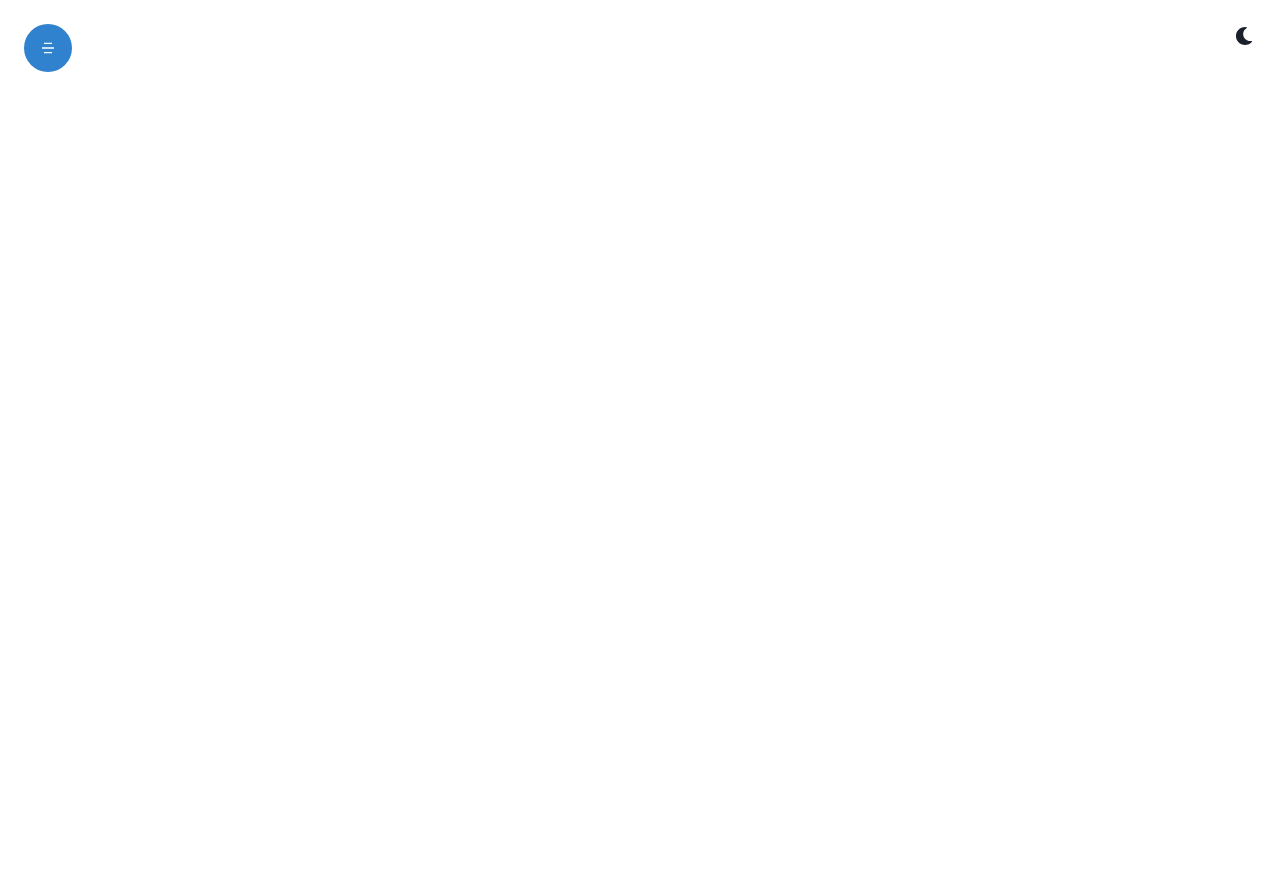
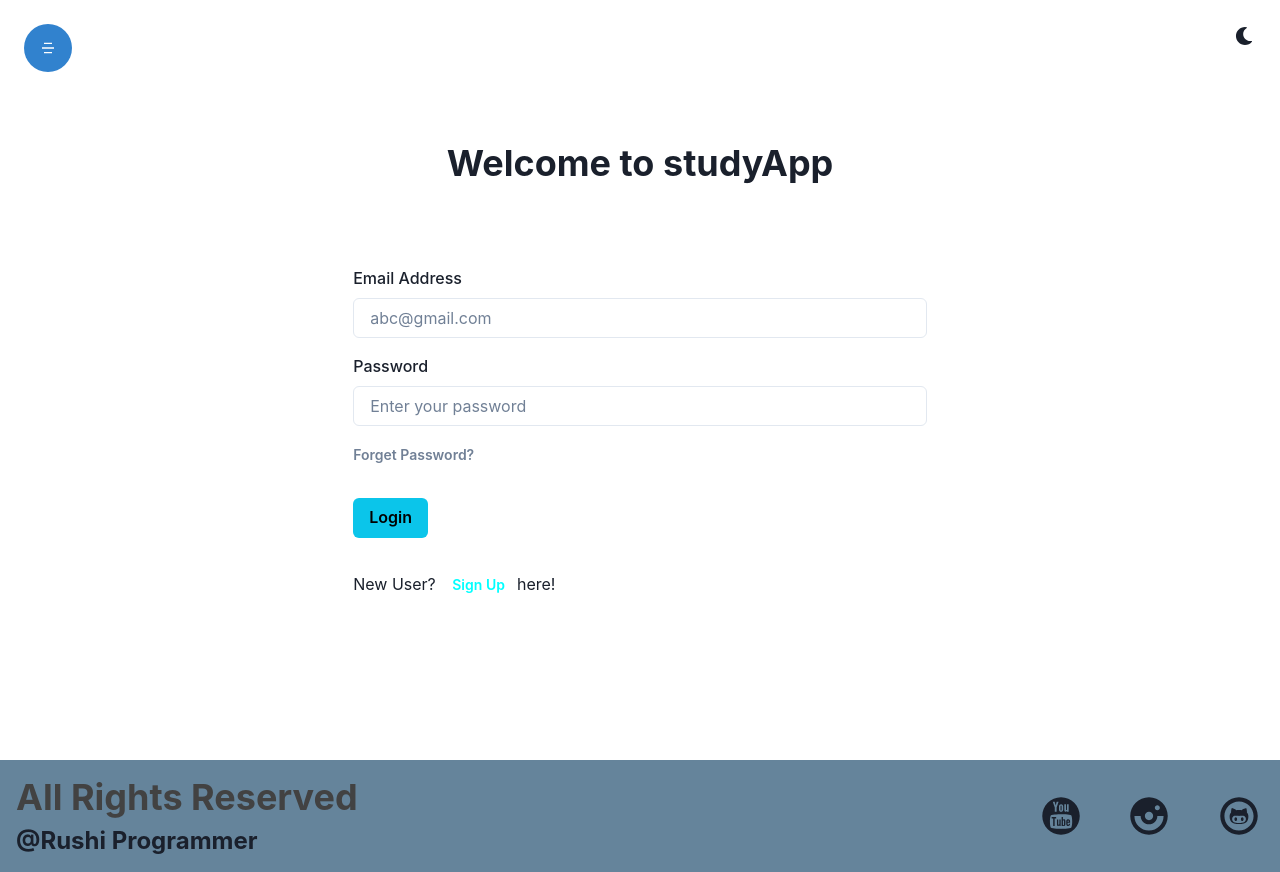
Before and after one commit to hrushikeshmysala2003/Study-App, a React (Create React App) app in the folder studyapp/: page /login in a window 1280 px wide. Before the commit this address had no page. Before the commit the page ends 800 px from the top, so only its background shows below. Built offline with nearby package versions, Linux system fonts and the light colour scheme.

Commit message:
Added a footer and Login Page

```diff
--- a/studyapp/src/App.js
+++ b/studyapp/src/App.js
@@ -3,6 +3,8 @@ import { BrowserRouter as Router, Route, Routes } from "react-router-dom"
 import Home from "./components/Home/Home"
 import Header from './components/Layout/Header/header';
 import Courses from './components/Courses/Courses';
+import Footer from './components/Layout/Footer/Footer';
+import Login from './components/Auth/Login';
 function App() {
   return <Router>
 
@@ -11,8 +13,10 @@ function App() {
     <Routes>
       <Route path='/' element={<Home />} ></Route>
       <Route path='/courses' element={<Courses />} ></Route>
+      <Route path='/login' element={<Login />} ></Route>
     </Routes>
 
+    <Footer />
   </Router>
 }
 
--- /dev/null
+++ b/studyapp/src/components/Auth/Login.jsx
@@ -0,0 +1,41 @@
+import { Container, Heading, Input, VStack, FormLabel, Box, Button } from '@chakra-ui/react'
+import React, { useState } from 'react'
+import { Link } from 'react-router-dom'
+
+const Login = () => {
+    const [ email, setEmail] = useState("")
+    const [ password, setPassword] = useState("")
+  return <Container h={"95vh"} >
+    <VStack h={"full"} justifyContent={"center"} spacing={"16"} >
+
+        <Heading children="Welcome to studyApp" />
+
+        <form style={{width: "100%"}} >
+            <Box my={"4"} >
+                <FormLabel htmlFor="email" children="Email Address" />
+                <Input required id='email' value={email} placeholder='abc@gmail.com' onChange={ e => setEmail(e.target.value) } focusBorderColor='cyan' />
+            </Box>
+            <Box my={"4"} >
+                <FormLabel htmlFor="password" children="Password" />
+                <Input required id='password'  placeholder="Enter your password" value={password}  onChange={ e => setPassword(e.target.value) } focusBorderColor='cyan' />
+            </Box>
+            <Box my={"4"} >
+                <Link to={"/forgetpassword"} >
+                    <Button fontSize={"sm"} variant={"link"} >Forget Password?</Button>
+                </Link>
+            </Box>
+            <Button width={["100%", "auto"]} my={"4"} colorScheme='cyan' type='submit' >Login</Button>
+
+            <Box my={"4"} >
+                New User? <Link to={"/register"} >
+                    <Button   size='sm' color='cyan' variant={"ghost"} >Sign Up</Button>
+                    here!
+                </Link>
+            </Box>
+        </form>
+
+    </VStack>
+  </Container>
+}
+
+export default Login
--- /dev/null
+++ b/studyapp/src/components/Layout/Footer/Footer.js
@@ -0,0 +1,28 @@
+import { Box, HStack, Heading, Stack, VStack } from '@chakra-ui/react'
+import React from 'react'
+import {TiSocialYoutubeCircular, TiSocialInstagramCircular, TiSocialGithubCircular} from "react-icons/ti"
+const Footer = () => {
+  return <Box  padding={"4"} bg={'#65849b'} minH={"10vh"}  >
+    <Stack direction={["column", 'row']} >
+        <VStack alignItems={["center" , "flex-start"]} width={"full"} >
+            <Heading children="All Rights Reserved" color={"#424242"} />
+            <Heading children="@Rushi Programmer" fontSize={"2xl"} colorScheme={"cyan"} />
+        </VStack>
+
+        <HStack spacing={["2", "10"]} fontSize={"50"} justifyContent={"center"} >
+            <a href="https://youtube.com" target='_blank'>
+                <TiSocialYoutubeCircular />
+            </a>
+            <a href="https://youtube.com" target='_blank'>
+                <TiSocialInstagramCircular />
+            </a>
+            <a href="https://youtube.com" target='_blank'>
+                <TiSocialGithubCircular />
+            </a>
+        </HStack>
+
+    </Stack>
+  </Box>
+}
+
+export default Footer
```
